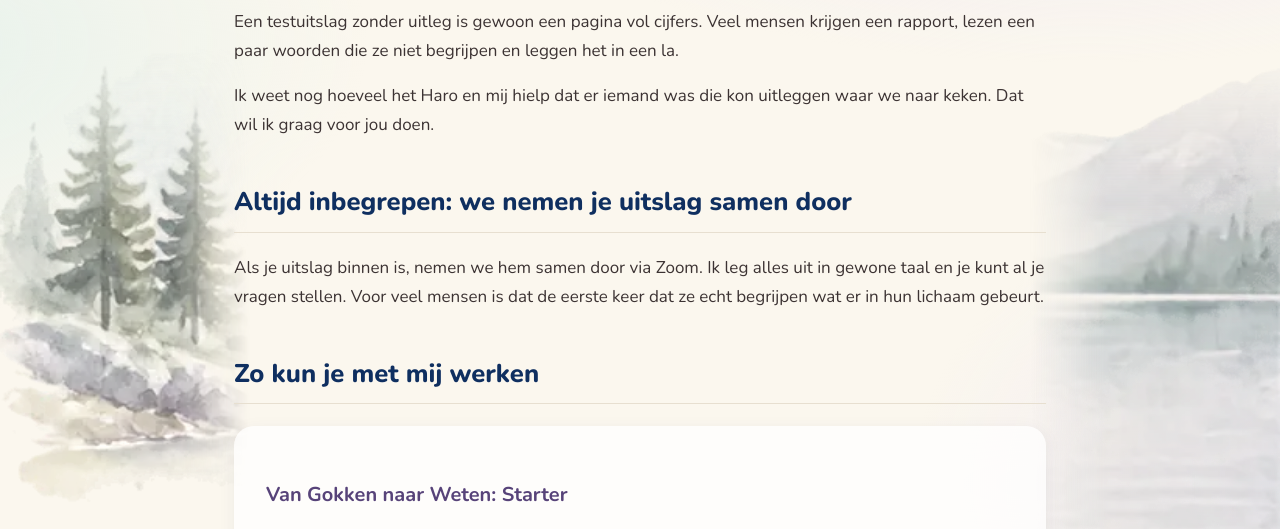
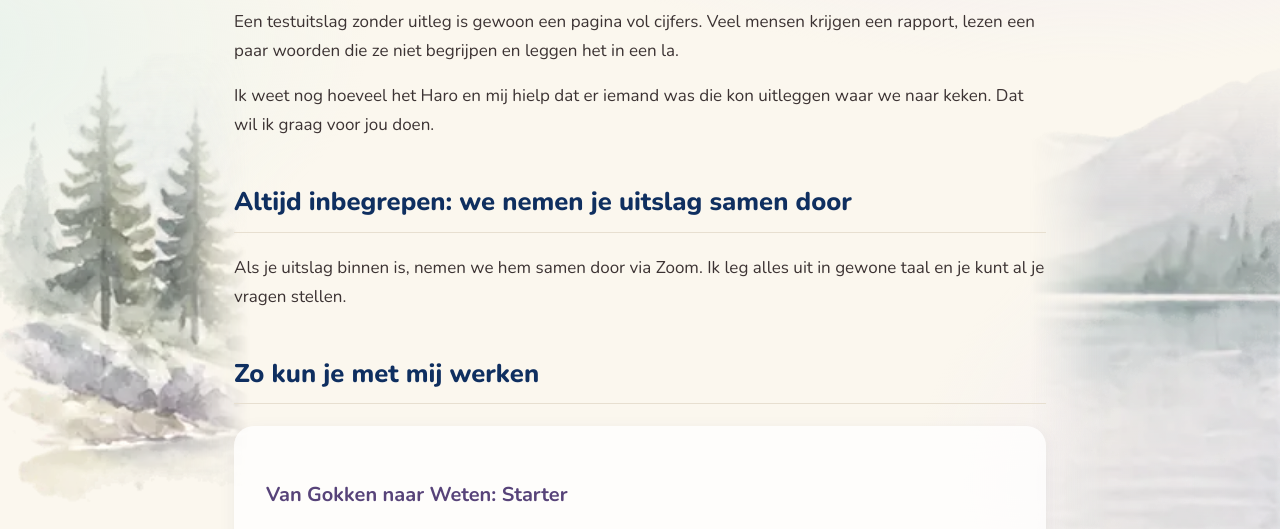
Before and after one commit to triplebhealing/triplebhealing.github.io, a plain HTML site: page nl/mijn-begeleiding.html in a window 1280 px wide. Shown: the part 197-726 px from the top of the page. Drawn offline with nearby package versions, Linux system fonts and the light colour scheme.

Commit message:
Remove sentence about understanding the body from Mijn begeleiding (NL)
Co-Authored-By: Claude Sonnet 5.5 <noreply@anthropic.com>
Claude-Session: https://claude.ai/code/session_0155xCS3MZnm2ZjBZjVfuuaM

```diff
--- a/nl/mijn-begeleiding.html
+++ b/nl/mijn-begeleiding.html
@@ -42,7 +42,7 @@
 <p>Ik weet nog hoeveel het Haro en mij hielp dat er iemand was die kon uitleggen waar we naar keken. Dat wil ik graag voor jou doen.</p>
 
 <h2>Altijd inbegrepen: we nemen je uitslag samen door</h2>
-<p>Als je uitslag binnen is, nemen we hem samen door via Zoom. Ik leg alles uit in gewone taal en je kunt al je vragen stellen. Voor veel mensen is dat de eerste keer dat ze echt begrijpen wat er in hun lichaam gebeurt.</p>
+<p>Als je uitslag binnen is, nemen we hem samen door via Zoom. Ik leg alles uit in gewone taal en je kunt al je vragen stellen.</p>
 
 <h2>Zo kun je met mij werken</h2>
 <div class="card">
```
